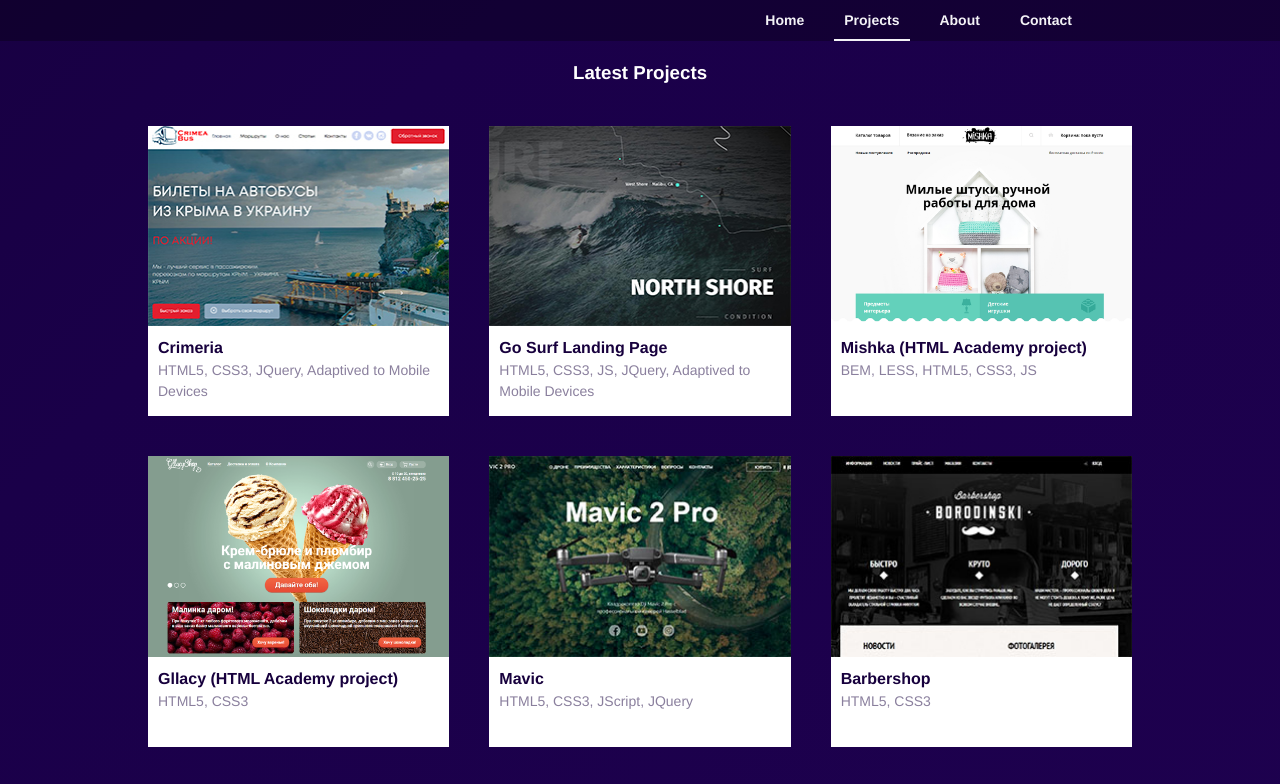
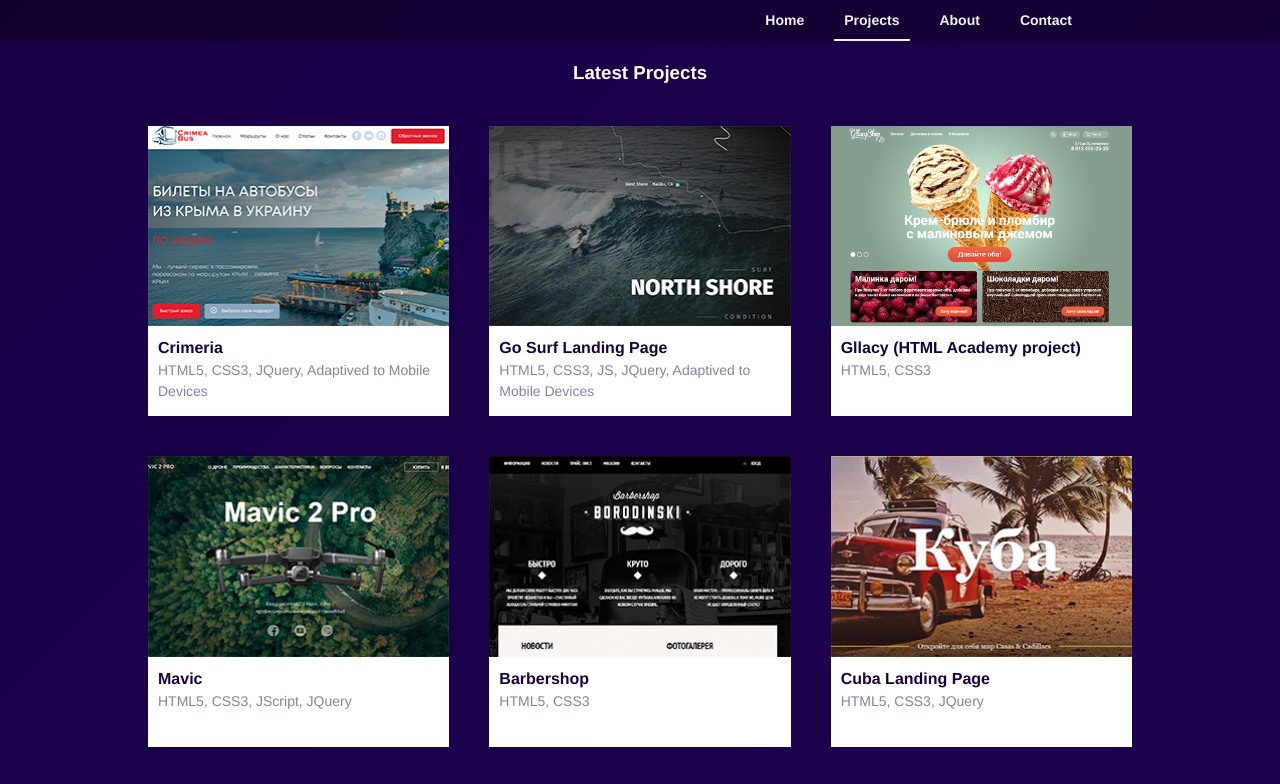
Before and after one commit to vestop/vestop.github.io-old, a plain HTML site: page projects/index.html in a window 1280 px wide. Shown: the top 784 px of the page. Drawn offline with Linux system fonts and the light colour scheme.

Commit message:
Add files via upload

```diff
--- a/projects/index.html
+++ b/projects/index.html
@@ -59,15 +59,6 @@
             <div class="portfolio__description">
               <h4>Go Surf Landing Page</h4>
               <p>HTML5, CSS3, JS, JQuery, Adaptived to Mobile Devices</p>
-            </div>
-          </article>
-          <article class="portfolio__item">
-            <a href="https://vestop.github.io/mishka/" class="portfolio__link" target="_blank">
-              <img src="../img/projects/mishka.png" class="portfolio__image" alt="mishka" />
-            </a>
-            <div class="portfolio__description">
-              <h4>Mishka (HTML Academy project)</h4>
-              <p>BEM, LESS, HTML5, CSS3, JS</p>
             </div>
           </article>
           <article class="portfolio__item">
```
